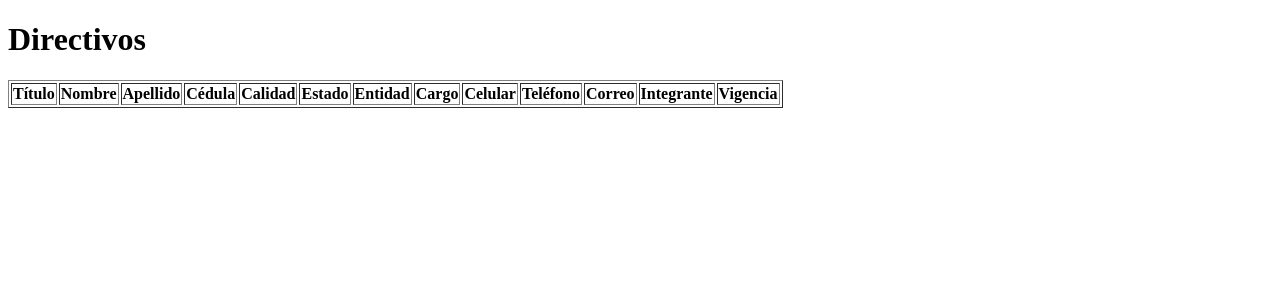
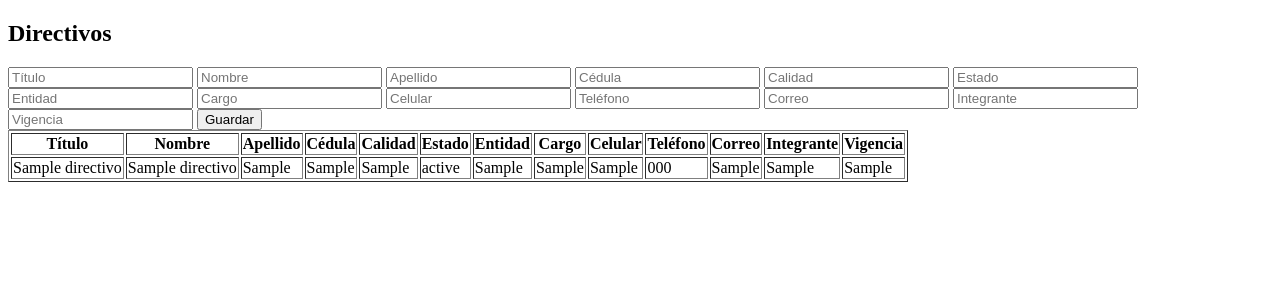
Before and after one commit to Transcriptor1/proyecto-tesis, a PHP site: page /directivos.php in a window 1280 px wide. Shown: the top 300 px of the page. Run offline with PHP 8.4, Linux system fonts and the light colour scheme; tables that the repository leaves empty or names only in its code hold one stand-in row (values such as "Sample post"); lists and menus that the app fills with data are empty.

Commit message:
Separar modulos Directivos y Team (estaban cruzados) y aplicar prepared statements
- directivos.php: antes era una tabla estatica vacia sin formulario ni
  consulta; ahora tiene el formulario/INSERT que estaba erroneamente en
  team.php, con bind_param y salida escapada.
- team.php: antes contenia el formulario de Directivos; ahora implementa
  el modulo real de Team usando la tabla team_pombo existente en la BD
  (nombre, apellido, celular, correo, cargo, cumple, contacto, telefono,
  inicio, fin), con bind_param, escape de salida y fechas vacias
  convertidas a NULL en vez de 0000-00-00.

```diff
--- a/directivos.php
+++ b/directivos.php
@@ -1,12 +1,55 @@
+<?php include "conexion.php"; ?>
 <!DOCTYPE html>
 <html lang="es">
 <head>
   <meta charset="UTF-8">
   <title>Directivos</title>
 </head>
+
 <body>
 
-<h1>Directivos</h1>
+  <h2>Directivos</h2>
+
+  <form method="POST">
+    <input name="titulo" placeholder="Título">
+    <input name="nombre" placeholder="Nombre">
+    <input name="apellido" placeholder="Apellido">
+    <input name="cedula" placeholder="Cédula">
+    <input name="calidad" placeholder="Calidad">
+    <input name="estado" placeholder="Estado">
+    <input name="entidad" placeholder="Entidad">
+    <input name="cargo" placeholder="Cargo">
+    <input name="celular" placeholder="Celular">
+    <input name="telefono" placeholder="Teléfono">
+    <input name="correo" placeholder="Correo">
+    <input name="integrante" placeholder="Integrante">
+    <input name="vigencia" placeholder="Vigencia">
+    <button>Guardar</button>
+  </form>
+
+  <?php
+  if ($_POST) {
+    $stmt = $conn->prepare("INSERT INTO directivos (titulo, nombre, apellido, cedula, calidad, estado, entidad, cargo, celular, telefono, correo, integrante, vigencia) VALUES (?, ?, ?, ?, ?, ?, ?, ?, ?, ?, ?, ?, ?)");
+    $stmt->bind_param(
+      "sssssssssssss",
+      $_POST['titulo'],
+      $_POST['nombre'],
+      $_POST['apellido'],
+      $_POST['cedula'],
+      $_POST['calidad'],
+      $_POST['estado'],
+      $_POST['entidad'],
+      $_POST['cargo'],
+      $_POST['celular'],
+      $_POST['telefono'],
+      $_POST['correo'],
+      $_POST['integrante'],
+      $_POST['vigencia']
+    );
+    $stmt->execute();
+    $stmt->close();
+  }
+  ?>
 
   <table border="1">
     <tr>
@@ -24,7 +67,28 @@
       <th>Integrante</th>
       <th>Vigencia</th>
     </tr>
+    <?php
+    $r = $conn->query("SELECT * FROM directivos");
+    while ($f = $r->fetch_assoc()) {
+      echo "<tr>"
+        . "<td>" . htmlspecialchars($f['titulo']) . "</td>"
+        . "<td>" . htmlspecialchars($f['nombre']) . "</td>"
+        . "<td>" . htmlspecialchars($f['apellido']) . "</td>"
+        . "<td>" . htmlspecialchars($f['cedula']) . "</td>"
+        . "<td>" . htmlspecialchars($f['calidad']) . "</td>"
+        . "<td>" . htmlspecialchars($f['estado']) . "</td>"
+        . "<td>" . htmlspecialchars($f['entidad']) . "</td>"
+        . "<td>" . htmlspecialchars($f['cargo']) . "</td>"
+        . "<td>" . htmlspecialchars($f['celular']) . "</td>"
+        . "<td>" . htmlspecialchars($f['telefono']) . "</td>"
+        . "<td>" . htmlspecialchars($f['correo']) . "</td>"
+        . "<td>" . htmlspecialchars($f['integrante']) . "</td>"
+        . "<td>" . htmlspecialchars($f['vigencia']) . "</td>"
+        . "</tr>";
+    }
+    ?>
   </table>
 
 </body>
+
 </html>
```
Also changed, not shown: team.php (+67 -21 lines). Lines whose indentation alone changed are shown as unchanged.
